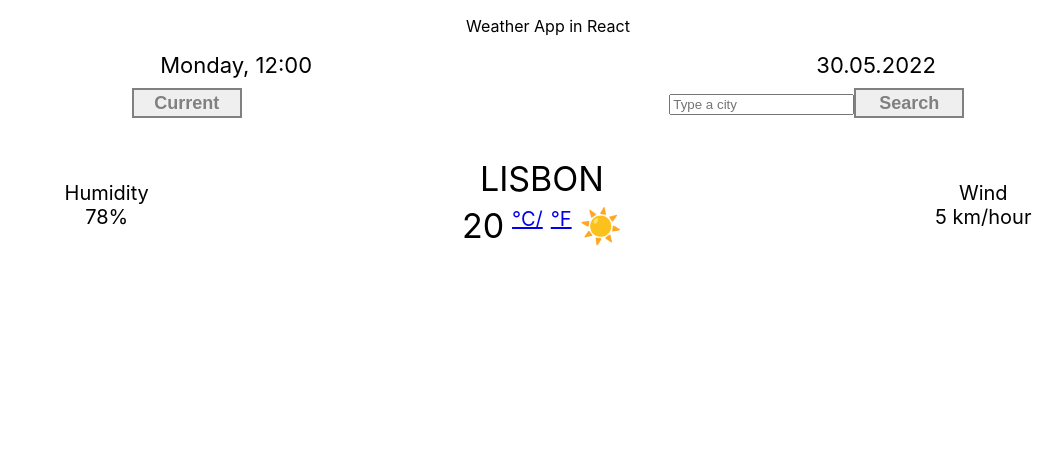
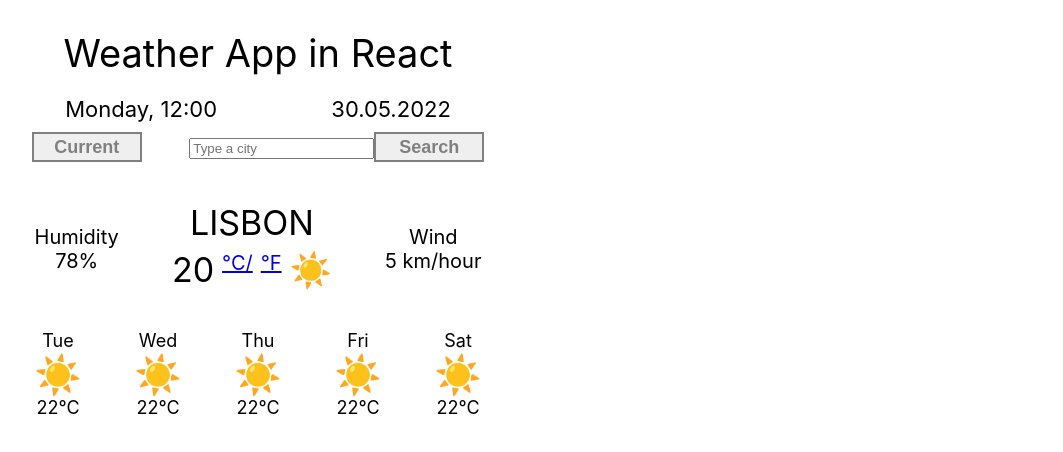
Before and after one commit to OlenaYurkina/weather-app-react, a React (Create React App) app: page / in a window 1280 px wide. Shown: the top 452 px of the page, without its empty margins (92-1155 px from the left). Built offline with nearby package versions, Linux system fonts and the light colour scheme.

Commit message:
Added Days component

```diff
--- a/src/App.css
+++ b/src/App.css
@@ -1,8 +1,14 @@
 .App {
   text-align: center;
+  max-width: 500px;
+  margin-left: 100px;
+  margin-top: 30px;
+  margin-bottom: 20px;
 }
 
 .Header {
+  max-width: 500px;
+  margin-left: 100px;
   padding: 0 0 10px 0;
   text-align: center;
   font-size: 22px;
@@ -19,11 +25,14 @@
   padding: 0 25px 0 25px;
 }
 .Form {
+  max-width: 500px;
+
+  margin-left: 100px;
   text-align: center;
   padding: 0;
   display: flex;
   justify-content: space-around;
-  padding: 0 10px;
+  padding: 0;
 }
 button {
   color: grey;
@@ -51,6 +60,9 @@ button {
 }
 
 .Main {
+  max-width: 500px;
+
+  margin-left: 100px;
   display: flex;
   padding: 0 10px;
   justify-content: space-around;
@@ -77,3 +89,19 @@ button {
   position: relative;
   top: 23px;
 }
+
+.Days {
+  max-width: 500px;
+
+  margin-left: 100px;
+  display: flex;
+  padding: 0;
+  text-align: center;
+  font-size: 18px;
+  justify-content: space-around;
+}
+
+p {
+  margin: 0;
+  font-size: 38px;
+}
--- /dev/null
+++ b/src/Days.js
@@ -0,0 +1,33 @@
+import "./App.css";
+
+export default function Days() {
+  return (
+    <div className="Days">
+      <div className="Col">
+        Tue
+        <p>☀️</p>
+        22°C
+      </div>
+      <div className="Col">
+        Wed
+        <p>☀️</p>
+        22°C
+      </div>
+      <div className="Col">
+        Thu
+        <p>☀️</p>
+        22°C
+      </div>
+      <div className="Col">
+        Fri
+        <p>☀️</p>
+        22°C
+      </div>
+      <div className="Col">
+        Sat
+        <p>☀️</p>
+        22°C
+      </div>
+    </div>
+  );
+}
--- a/src/index.js
+++ b/src/index.js
@@ -6,6 +6,7 @@ import reportWebVitals from "./reportWebVitals";
 import Header from "./Header";
 import Form from "./Form";
 import Main from "./Main";
+import Days from "./Days";
 
 const root = ReactDOM.createRoot(document.getElementById("root"));
 root.render(
@@ -14,6 +15,7 @@ root.render(
     <Header />
     <Form />
     <Main />
+    <Days />
   </React.StrictMode>
 );
 
```
